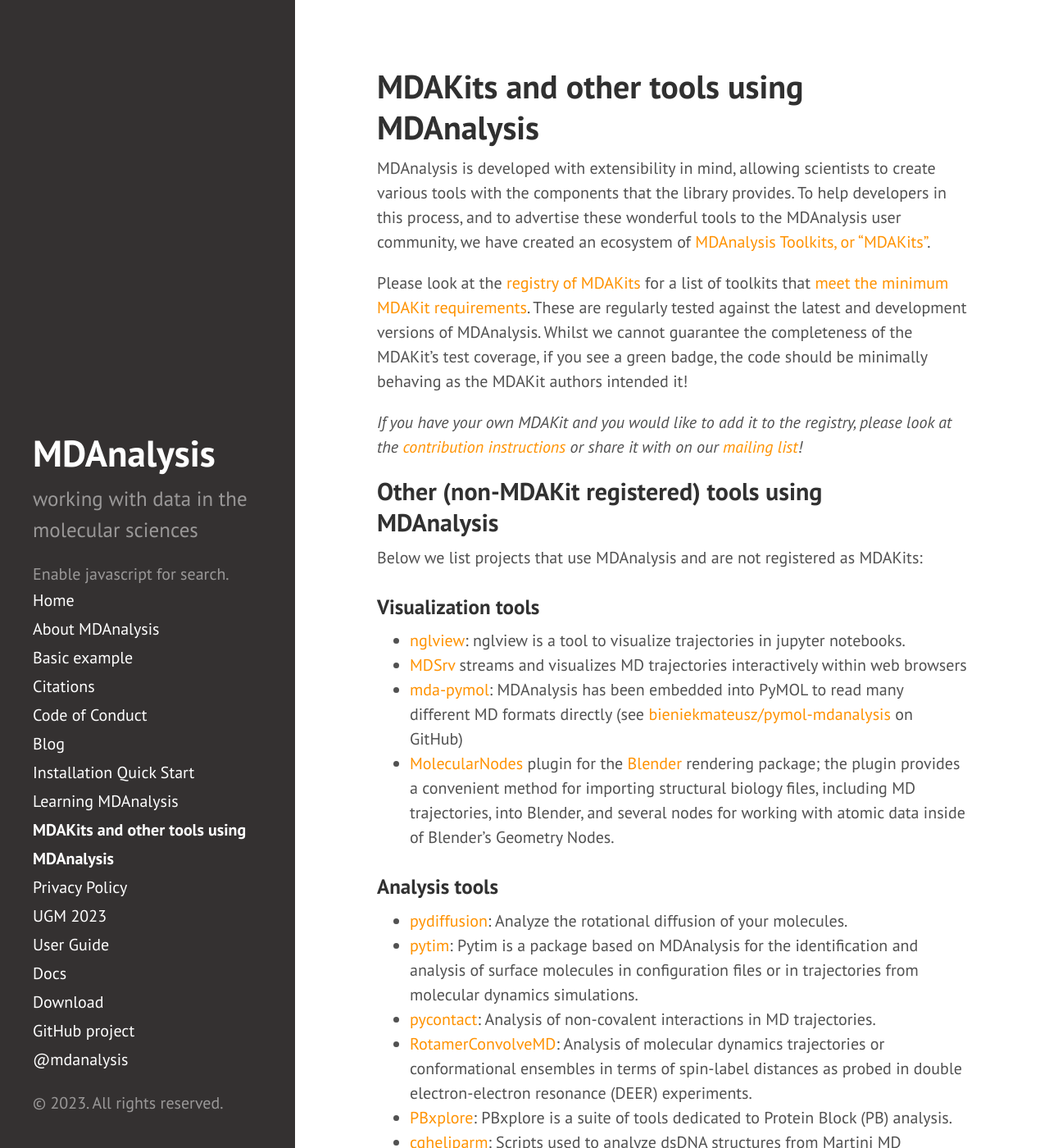
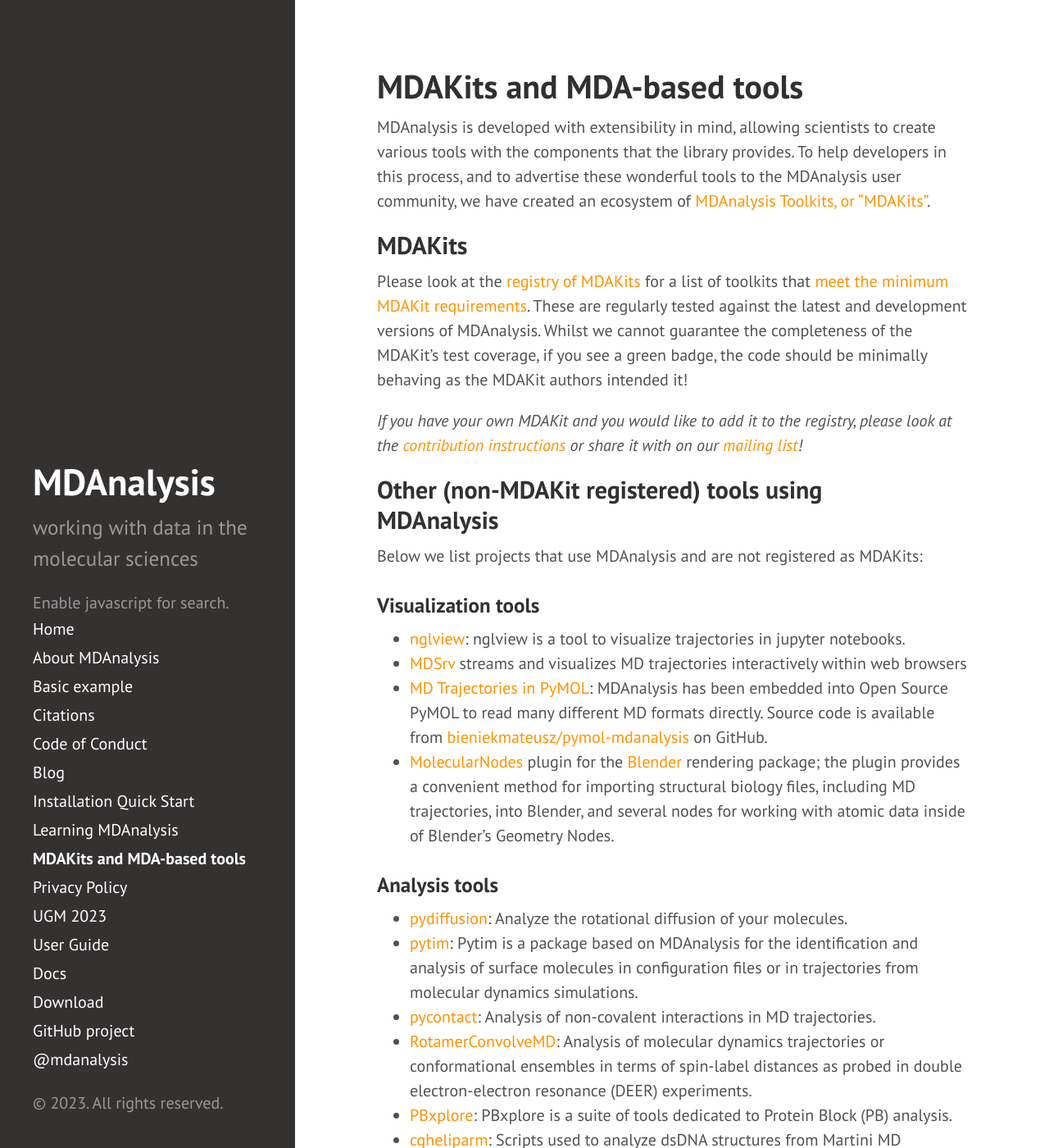
Before and after one commit to MDAnalysis/MDAnalysis.github.io, a Jekyll site: the page built from pages/mdakits.md, in a window 1280 px wide and 1400 px high. Shown: the whole window at 82% size. Built offline with Jekyll 4.4.1, drawn with Linux system fonts in a browser that asks for light colours; comment, search, counter and statistics services are not loaded.

Commit message:
shortened name for mdakits page

```diff
--- a/pages/mdakits.md
+++ b/pages/mdakits.md
@@ -1,6 +1,6 @@
 ---
 layout: page
-title: MDAKits and other tools using MDAnalysis
+title: MDAKits and MDA-based tools
 ---
 
 MDAnalysis is developed with extensibility in mind, allowing
@@ -9,6 +9,7 @@ that the library provides. To help developers in this process,
 and to advertise these wonderful tools to the MDAnalysis user community,
 we have created an ecosystem of [MDAnalysis Toolkits, or "MDAKits"](https://mdakits.mdanalysis.org/about.html).
 
+## MDAKits
 
 Please look at the [registry of MDAKits](https://mdakits.mdanalysis.org/mdakits.html)
 for a list of toolkits that [meet the minimum MDAKit requirements](https://mdakits.mdanalysis.org/about.html#requirements).
@@ -31,11 +32,11 @@ Below we list projects that use MDAnalysis and are not registered as MDAKits:
 -  [nglview](https://github.com/arose/nglview): nglview is a tool to visualize
    trajectories in jupyter notebooks.
 -  [MDSrv](https://github.com/nglviewer/mdsrv) streams and visualizes MD trajectories interactively within web browsers
--  [mda-pymol](https://nms.kcl.ac.uk/lorenz.lab/wp/?p=1768):
-   MDAnalysis has been embedded into PyMOL to read many different MD formats
-   directly (see
-   [bieniekmateusz/pymol-mdanalysis](https://github.com/bieniekmateusz/pymol-mdanalysis)
-   on GitHub)
+-  [MD Trajectories in
+   PyMOL](https://nms.kcl.ac.uk/lorenz.lab/wp/?p=1768): MDAnalysis has
+   been embedded into Open Source PyMOL to read many different MD formats
+   directly. Source code is available from
+   [bieniekmateusz/pymol-mdanalysis](https://github.com/bieniekmateusz/pymol-mdanalysis) on GitHub.
 -  [MolecularNodes](https://github.com/BradyAJohnston/MolecularNodes) plugin for the [Blender](https://www.blender.org/) rendering package; the plugin provides a convenient method for importing structural biology files, including MD trajectories, into Blender, and several nodes for working with atomic data inside of Blender's Geometry Nodes.
 
 ### Analysis tools
```
